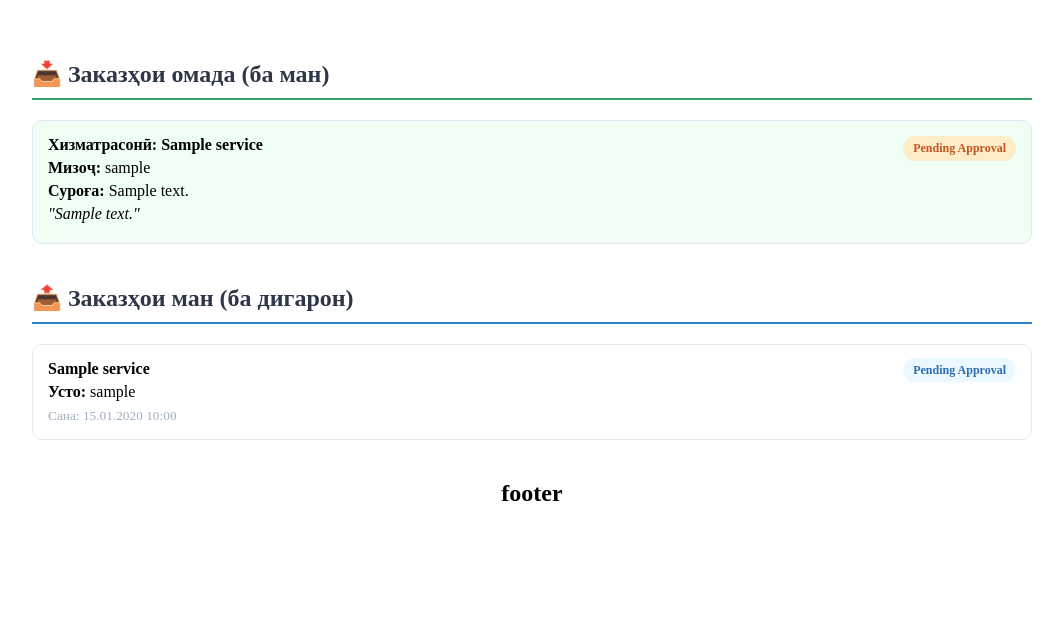
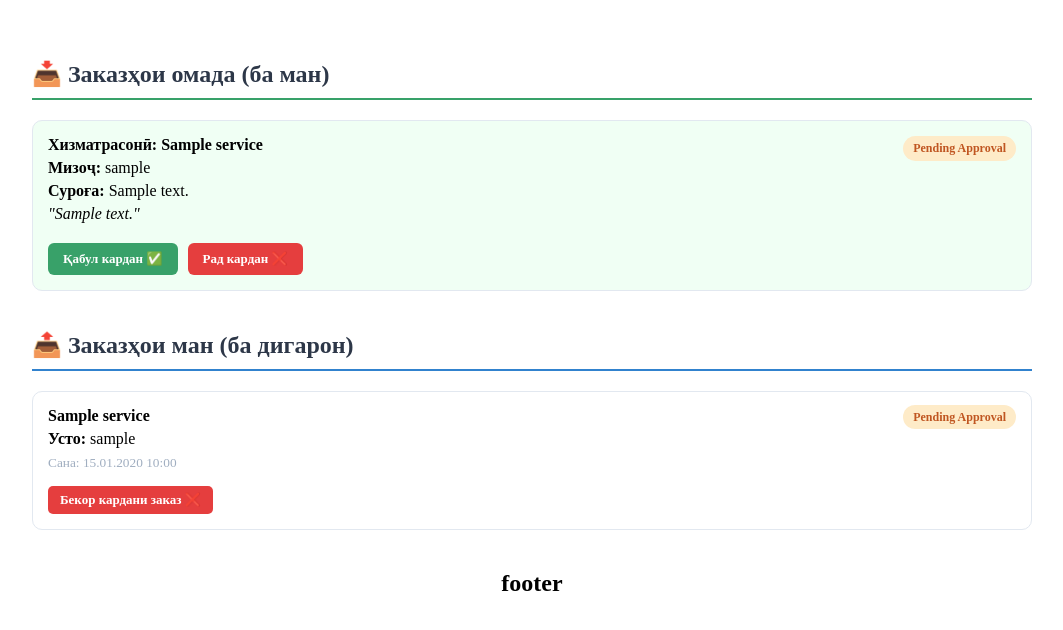
Before and after one commit to Xurwed9/usto-services, a Django app: page /my-orders/ in a window 1280 px wide. Shown: the part 67-697 px from the top of the page, without its empty margins (108-1171 px from the left). Run offline with Django 5.2, Linux system fonts and the light colour scheme; a user stored in the database is signed in; tables that the repository leaves empty hold one stand-in row (values such as "Sample post").

Commit message:
add url cancel_order in my_order.html

```diff
--- a/templates/services/my_orders.html
+++ b/templates/services/my_orders.html
@@ -3,7 +3,6 @@
 {% block main %}
 <div style="max-width: 1000px; margin: 20px auto; padding: 20px;">
 
-    <!-- ҚИСМИ 1: ЗАКАЗҲОИ ОМАДА (БАРОИ УСТО) -->
     <h2 style="border-bottom: 2px solid #38a169; padding-bottom: 10px; color: #2d3748;">📥 Заказҳои омада (ба ман)</h2>
     {% if incoming_orders %}
         <div style="display: grid; gap: 15px; margin-bottom: 40px; margin-top: 20px;">
@@ -19,9 +18,32 @@
                         <span style="padding: 5px 10px; border-radius: 15px; font-size: 12px; font-weight: bold;
                             {% if order.status == 'pending' %} background: #feebc8; color: #c05621;
                             {% elif order.status == 'accepted' %} background: #c6f6d5; color: #22543d;
+                            {% elif order.status == 'canceled' %} background: #fed7d7; color: #9b2c2c;
                             {% else %} background: #edf2f7; color: #4a5568; {% endif %}">
                             {{ order.get_status_display }}
                         </span>
+                    </div>
+
+                    <div style="margin-top: 15px; display: flex; gap: 10px;">
+                        {% if order.status == 'pending' %}
+                            <a href="{% url 'update_order_status' order.pk 'accepted' %}"
+                               style="background: #38a169; color: white; padding: 8px 15px; text-decoration: none; border-radius: 6px; font-size: 13px; font-weight: bold;">
+                               Қабул кардан ✅
+                            </a>
+                            <a href="{% url 'update_order_status' order.pk 'canceled' %}"
+                               style="background: #e53e3e; color: white; padding: 8px 15px; text-decoration: none; border-radius: 6px; font-size: 13px; font-weight: bold;">
+                               Рад кардан ❌
+                            </a>
+                        {% elif order.status == 'accepted' %}
+                            <a href="{% url 'update_order_status' order.pk 'completed' %}"
+                               style="background: #3182ce; color: white; padding: 8px 15px; text-decoration: none; border-radius: 6px; font-size: 13px; font-weight: bold;">
+                               Кор тамом шуд 🏁
+                            </a>
+                            <a href="{% url 'update_order_status' order.pk 'canceled' %}"
+                               style="background: #718096; color: white; padding: 8px 15px; text-decoration: none; border-radius: 6px; font-size: 13px; font-weight: bold;">
+                               Бекор кардан
+                            </a>
+                        {% endif %}
                     </div>
                 </div>
             {% endfor %}
@@ -30,23 +52,40 @@
         <p style="color: #a0aec0; margin-bottom: 40px;">Ҳоло заказҳои нав нест.</p>
     {% endif %}
 
-    <!-- ҚИСМИ 2: ЗАКАЗҲОИ МАН (БАРОИ МИЗОЧ) -->
     <h2 style="border-bottom: 2px solid #3182ce; padding-bottom: 10px; color: #2d3748;">📤 Заказҳои ман (ба дигарон)</h2>
     {% if my_requests %}
         <div style="display: grid; gap: 15px; margin-top: 20px;">
             {% for order in my_requests %}
                 <div style="border: 1px solid #e2e8f0; padding: 15px; border-radius: 10px; background: white;">
-                    <div style="display: flex; justify-content: space-between;">
+                    <div style="display: flex; justify-content: space-between; align-items: start;">
                         <div>
                             <h4 style="margin: 0;">{{ order.service.title }}</h4>
                             <p style="margin: 5px 0;"><strong>Усто:</strong> {{ order.service.master.username }}</p>
                             <small style="color: #a0aec0;">Сана: {{ order.created_at|date:"d.m.Y H:i" }}</small>
                         </div>
                         <div>
-                             <span style="padding: 5px 10px; border-radius: 15px; font-size: 12px; font-weight: bold; background: #ebf8ff; color: #2b6cb0;">
+                             <span style="padding: 5px 10px; border-radius: 15px; font-size: 12px; font-weight: bold;
+                                {% if order.status == 'pending' %} background: #feebc8; color: #c05621;
+                                {% elif order.status == 'accepted' %} background: #c6f6d5; color: #22543d;
+                                {% elif order.status == 'canceled' %} background: #fed7d7; color: #9b2c2c;
+                                {% else %} background: #ebf8ff; color: #2b6cb0; {% endif %}">
                                 {{ order.get_status_display }}
                              </span>
                         </div>
+                    </div>
+
+                    <div style="margin-top: 15px;">
+                        {% if order.status == 'pending' %}
+                            <a href="{% url 'cancel_order_by_client' order.pk %}"
+                               onclick="return confirm('Оё шумо дар ҳақиқат мехоҳед ин фармоишро бекор кунед?');"
+                               style="background: #e53e3e; color: white; padding: 6px 12px; text-decoration: none; border-radius: 5px; font-size: 13px; font-weight: bold; display: inline-block;">
+                               Бекор кардани заказ ❌
+                            </a>
+                        {% elif order.status == 'canceled' %}
+                            <span style="color: #e53e3e; font-size: 13px; font-weight: bold; display: block; margin-top: 5px;">
+                                Шумо ин заказро бекор кардед
+                            </span>
+                        {% endif %}
                     </div>
                 </div>
             {% endfor %}
```
